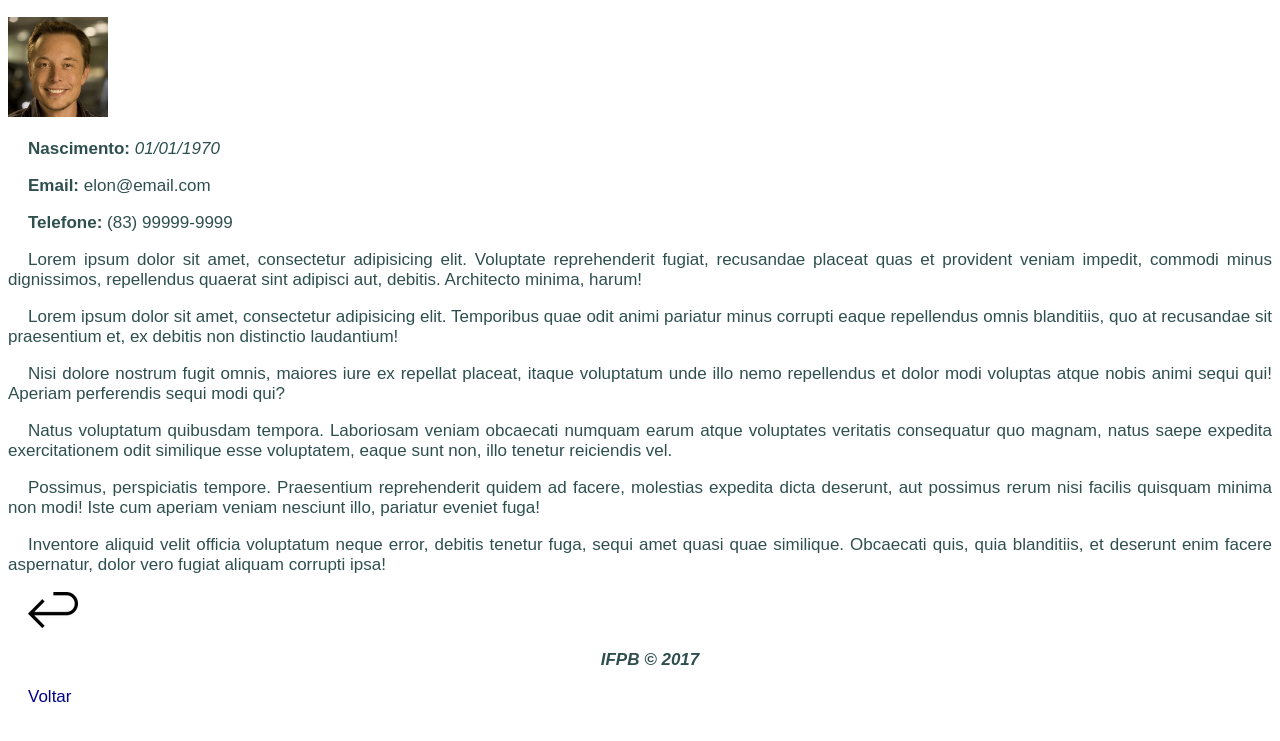
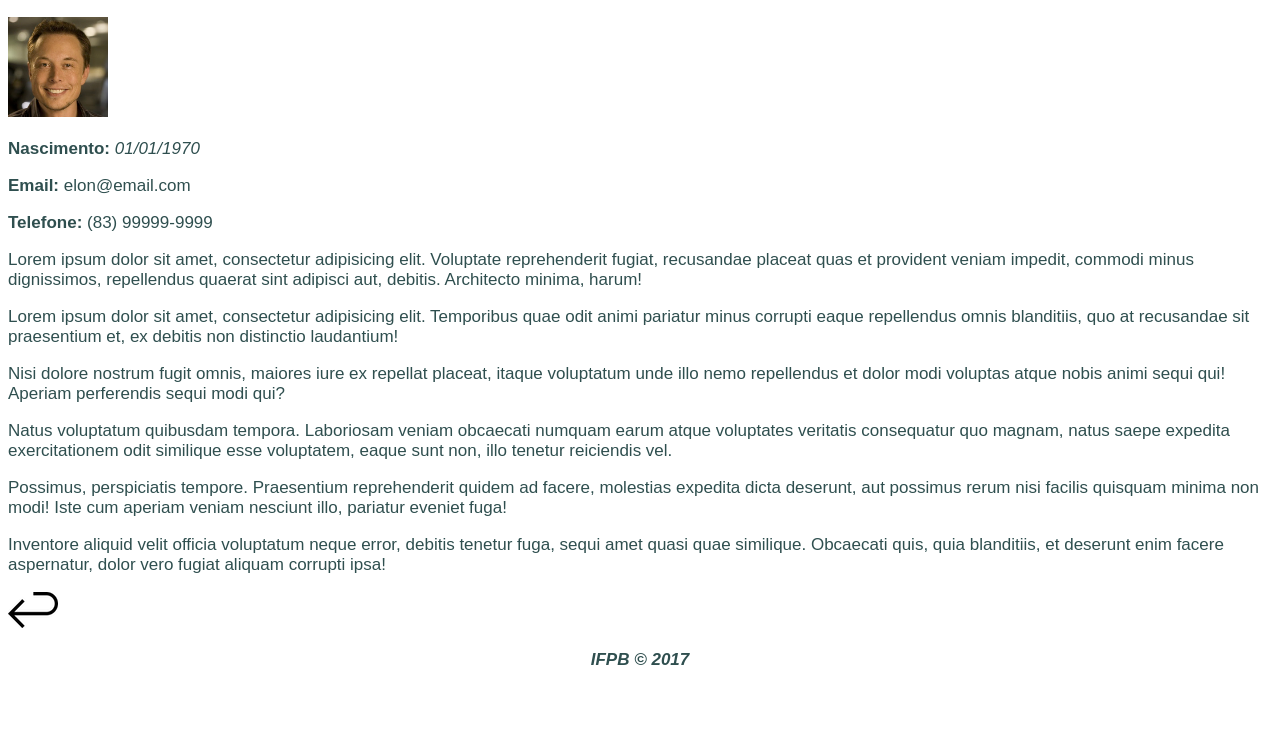
Before and after one commit to alunaValeriaRamalho/Web-atividades, a plain HTML site: page site/pages/resumo.html in a window 1280 px wide. Shown: the part 57-798 px from the top of the page. Drawn offline with Linux system fonts and the light colour scheme; files that its build step writes are made by us from their sources.

Commit message:
Atividades - Web

```diff
--- a/site/css/style.css
+++ b/site/css/style.css
@@ -50,8 +50,3 @@ a:hover {
     font-style: italic;
     font-weight: bold;
 }
-
-p {
-    text-align: justify;
-    text-indent: 20px;
-}
--- a/site/pagina02.html
+++ b/site/pages/resumo.html
@@ -21,9 +21,7 @@
     <p><a href="../index.html"><img src="../img/voltar.png" alt="voltar"></a></p>
   </div>
   <div id="footer">
-  <div class="text-center">
     <p id="copyright" class="text-center">IFPB &copy; 2017</p>
   </div>
-  <p><a href="index.html">Voltar</a></p>
 </body>
 </html>
```
Also changed, not shown: site/index.html (+0 -1 lines).
